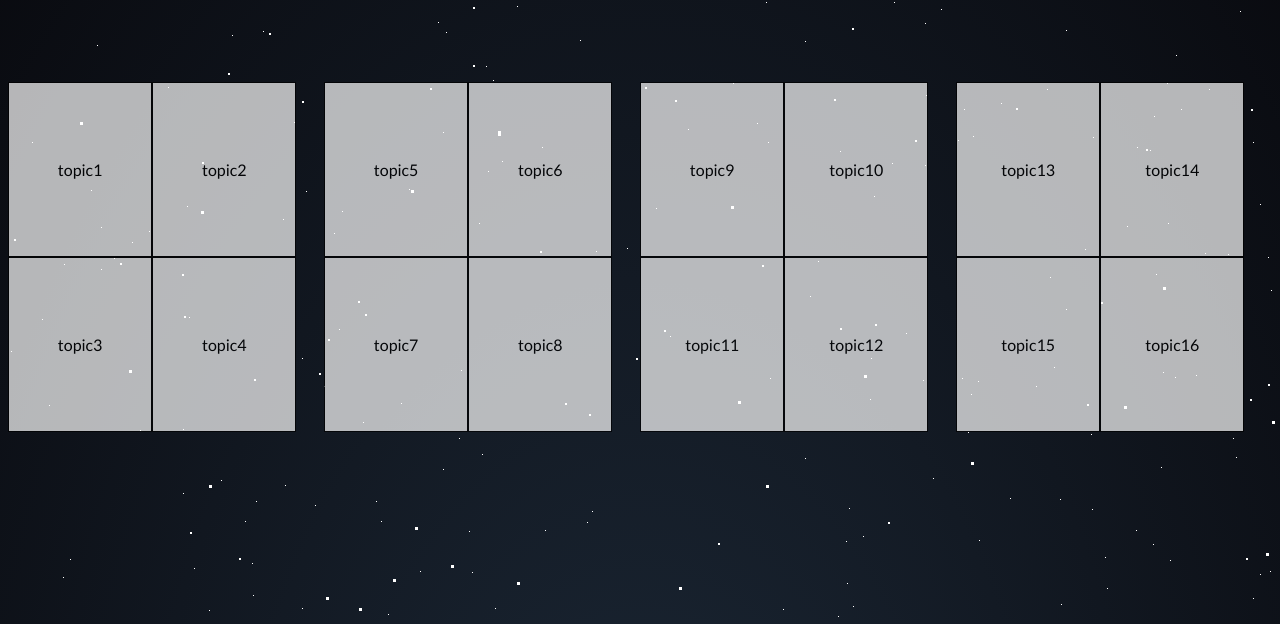
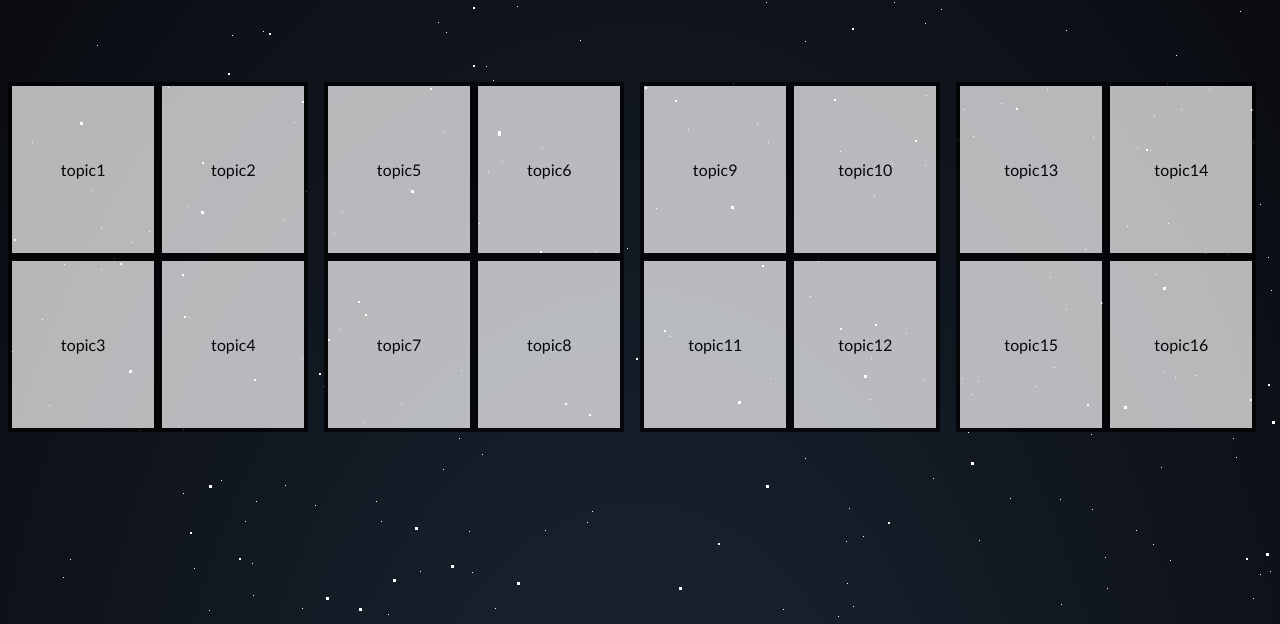
Before and after one commit to Netherfield/museboard, a Flask app: page /home in a window 1280 px wide. Shown: the part 88-712 px from the top of the page. Run offline with Flask 3, Linux system fonts and the light colour scheme.

Commit message:
27/02 12:50

```diff
--- a/flaskr/app.py
+++ b/flaskr/app.py
@@ -5,6 +5,7 @@ from flaskr.controllers.index_controller import index_blueprint
 from flaskr.controllers.mydata_api import board_blueprint
 from flaskr.controllers.delphi_controller import delphi_blueprint
 from flaskr.controllers.welcome_controller import welcome_blueprint
+from flaskr.controllers.color_api import color_blueprint
 
 apx = Flask(__name__)
 
@@ -14,9 +15,10 @@ apx.register_blueprint(index_blueprint)
 apx.register_blueprint(board_blueprint)
 apx.register_blueprint(delphi_blueprint)
 apx.register_blueprint(welcome_blueprint)
+apx.register_blueprint(color_blueprint)
 
 apx.secret_key = "MUSEBOARD"
 
 
-# if __name__ == "__main__":
-#     apx.run(debug=True)
+if __name__ == "__main__":
+    apx.run(debug=True)
--- /dev/null
+++ b/flaskr/static/color.js
@@ -0,0 +1,18 @@
+$(document).ready(function() {
+  $('.button').click(function() {
+    var currentColor = this.style.borderColor;  // get current color
+    $.ajax({
+      url: 'http://127.0.0.1:5000/api/get_color',  // endpoint api for get data of boards
+      type: 'GET',
+      data: {
+        'color': currentColor  // we can send url with get request
+      },
+      success: function(data) {
+        var buttons = $('.button');
+        for (var i = 0; i < buttons.length; i++) {
+          $(buttons[i]).css('border-color', data);  // change border color based on data from API
+        }
+      }
+    });
+  });
+});
--- a/flaskr/static/style_home.css
+++ b/flaskr/static/style_home.css
@@ -53,7 +53,7 @@ body {
 
       .button {
         flex: 0 1 45%;
-        border: 1px solid black;
+        border: 4px solid black;
         display: flex;
         justify-content: center;
         align-items: center;
--- a/flaskr/static/style_home_light.css
+++ b/flaskr/static/style_home_light.css
@@ -53,7 +53,9 @@ body {
 
       .button {
         flex: 0 1 45%;
-        border: 1px solid black;
+        border-width: 4px;
+        border-style: solid;
+        border-color: black;
         display: flex;
         justify-content: center;
         align-items: center;
--- a/flaskr/templates/home.html
+++ b/flaskr/templates/home.html
@@ -77,5 +77,7 @@
 
     <script src="../static/tracker.js"></script>
     <script src="../static/reloader.js"></script>
+    <script src="../static/color.js"></script>
+
   </body>
 </html>
```
Also changed, not shown: flaskr/controllers/color_api.py (added, +17 -0 lines), flaskr/controllers/mydata_api.py (+10 -10 lines).
